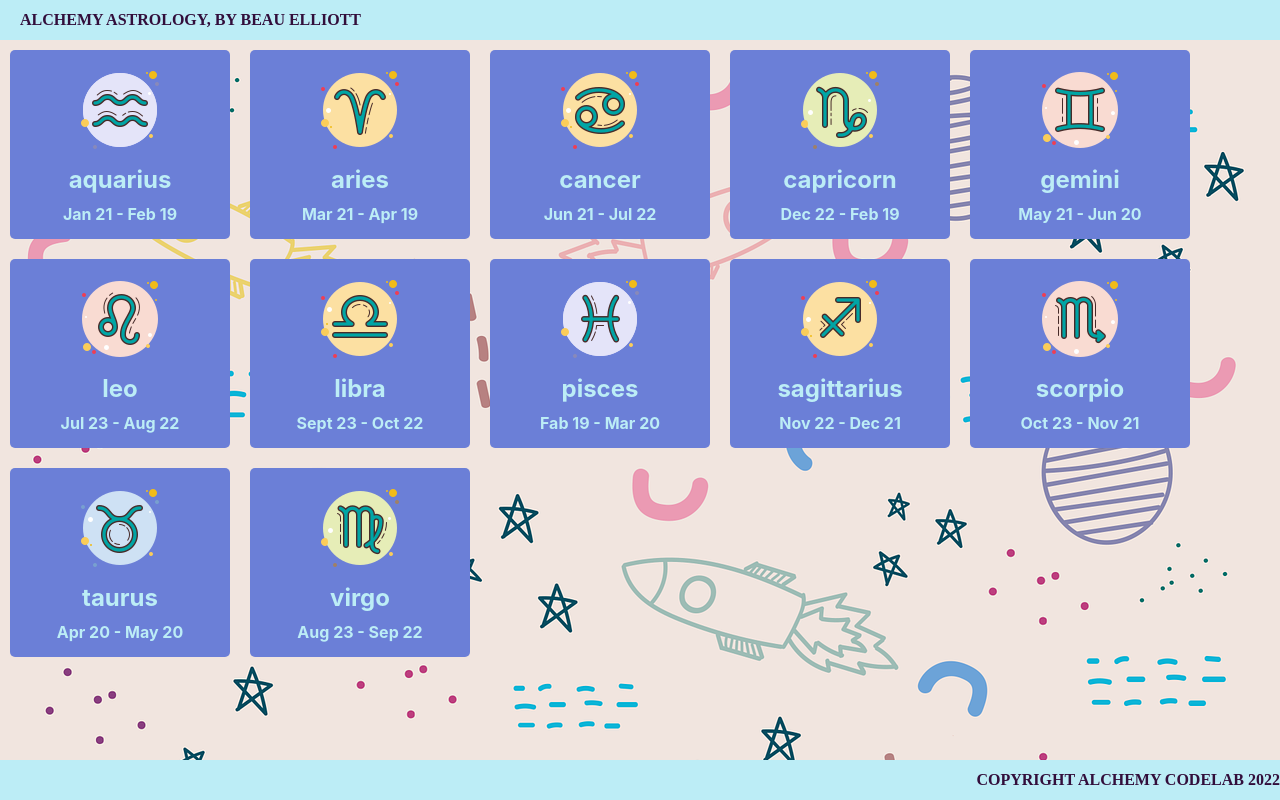
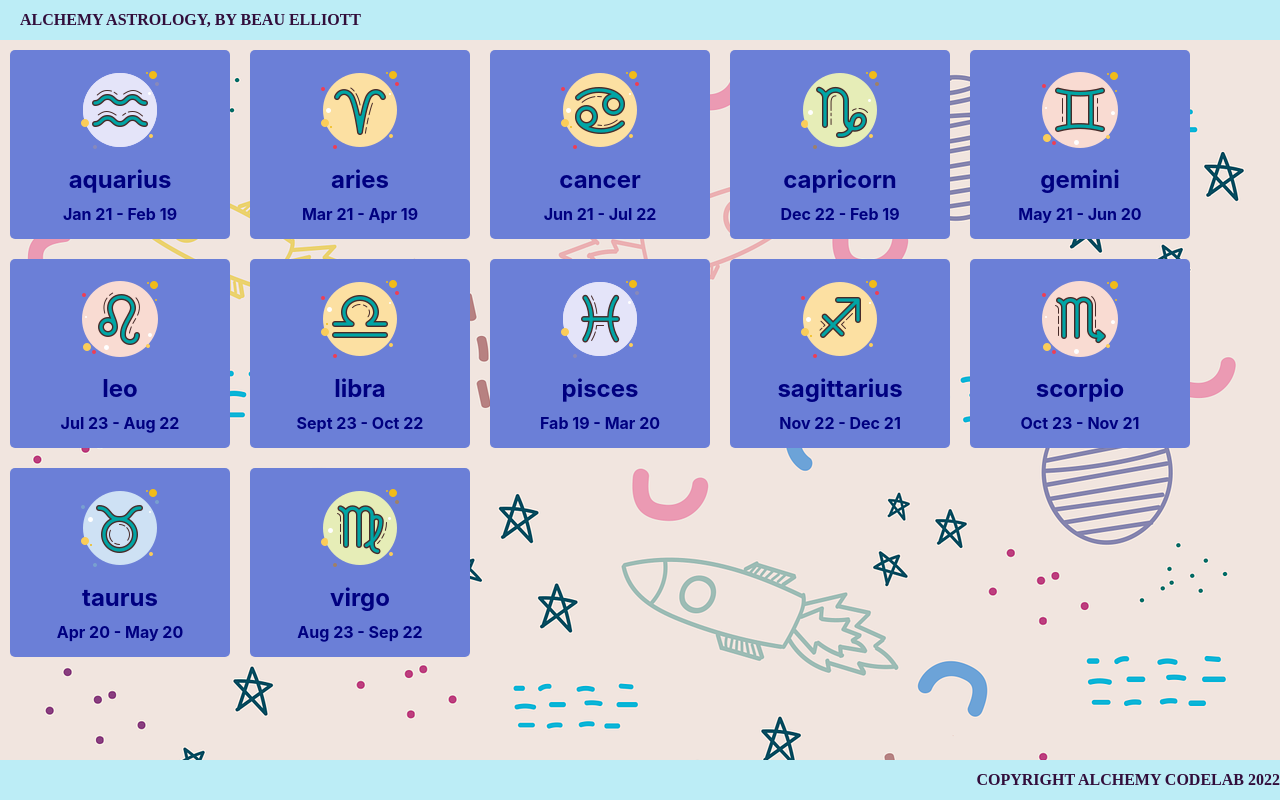
Before and after one commit to belliott15/Zodiac-Half-Baked-React, a React (Create React App) app: page / in a window 1280 px wide. Built offline with nearby package versions, Linux system fonts and the light colour scheme; a web font is replaced by a local one.

Commit message:
minor changes to styling and published to netlify

```diff
--- a/src/App.js
+++ b/src/App.js
@@ -15,8 +15,6 @@ function App() {
       <Main zodiacs= { zodiac } />
       {/* the Footer component needs a year passed in as the `year` prop */}
       <Footer year= '2022' />
-
-
     </div>
   );
 }
--- a/src/ZodiacCard/ZodiacCard.css
+++ b/src/ZodiacCard/ZodiacCard.css
@@ -22,4 +22,5 @@
 
 .zodiac-card h2, h4 {
   margin: 5px;
+  color: navy;
 }
```
